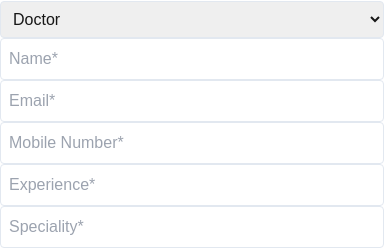
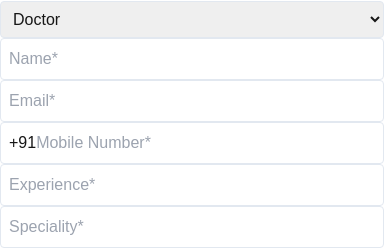
Before and after one commit to shashank-hexahealth/frontend-assignment-hh, a Next.js app: page /book-appoinment in a window 390 px wide. Shown: the part 71-320 px from the top of the page. Built offline with nearby package versions, Linux system fonts and the light colour scheme.

Commit message:
added country code to mobile number input box

```diff
--- a/src/app/book-appoinment/page.js
+++ b/src/app/book-appoinment/page.js
@@ -213,12 +213,13 @@ export default function BookAppoinmentPage() {
                         <div className="error-msg">{errors.email}</div>
                       )}
                     </div>
-                    <div>
+                    <div className="flex justify-between items-center input-box">
+                      <span className="bg-slate-200 text-base rounded p-0.5 mr-2">+91</span>
                       <input
                         type="text"
                         name="mobile"
                         placeholder="Mobile Number*"
-                        className="input-box"
+                        className="w-full outline-none"
                         value={formValues.mobile}
                         onChange={(e) => {
                           const value = e.target.value;
--- a/src/app/globals.css
+++ b/src/app/globals.css
@@ -27,7 +27,7 @@ body {
 }
 
 .input-box {
-  @apply border border-solid border-slate-200 rounded w-96 p-2
+  @apply border border-solid border-slate-200 rounded w-96 p-2 outline-none
 }
 
 .link-cls{
```
